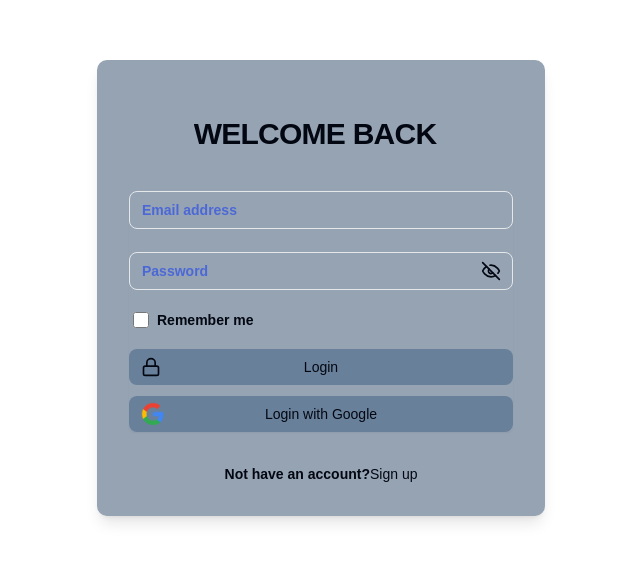
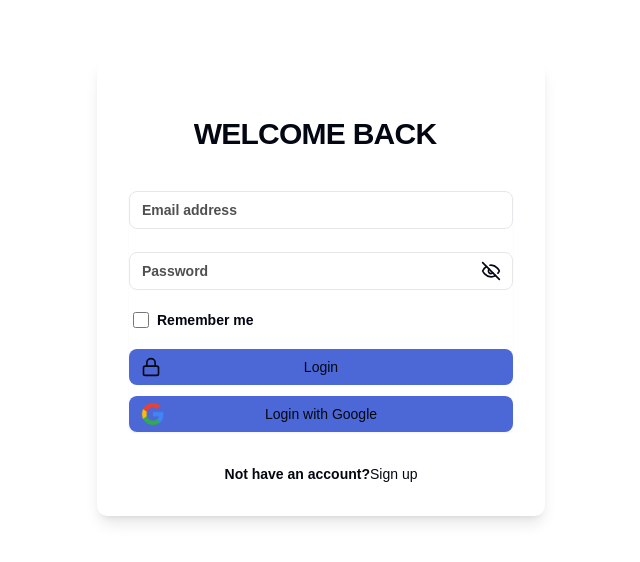
Before and after one commit to abhitrueprogrammer/college-moments-cc-hack, a Next.js app in the folder collegemoments/: page /Login in a window 1280 px wide. Shown: the part 112-674 px from the top of the page, without its empty margins (319-959 px from the left). Built offline with nearby package versions, Linux system fonts and the light colour scheme.

Commit message:
Fixed the color of login page

```diff
--- a/collegemoments/app/globals.css
+++ b/collegemoments/app/globals.css
@@ -93,7 +93,7 @@
 
     border:none;
 
-    background-color: #69809a;
+    background-color: #4C68D7;
 }
 .log-btn:hover{
 }
@@ -106,7 +106,7 @@
 
 }
 .log-div{
-    background: #95A3B3;
+    background: #ffffff;
     border-radius: 10px;
 }
 
@@ -119,12 +119,12 @@
 
 .log-input:focus{
     /* background-color: #6c7b8b; */
-    background: #ffffff;
+    background: #95A3B3;
     outline: none; /* Remove default focus outline */
     box-shadow: inset 0px 0px 10px rgba(0, 0, 0, 0.2) !important;
   border: 1px solid #ffffff00;
 }
 
 .log-input::placeholder{
-    color: #4C68D7;
+    color: #505050;
 }
```
